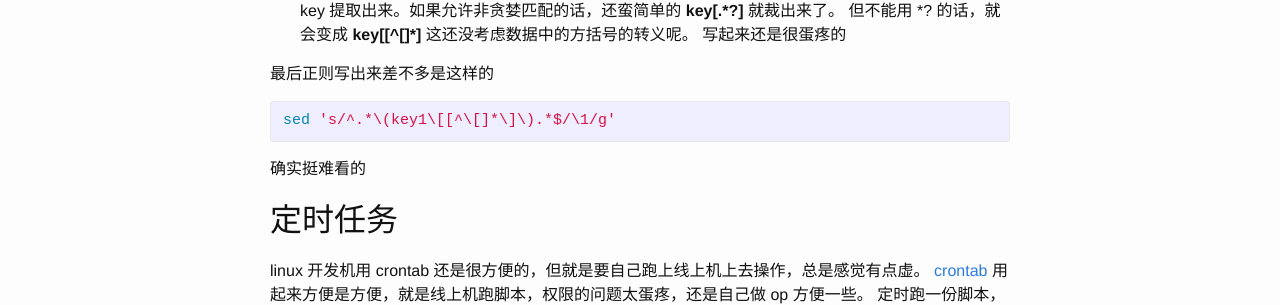
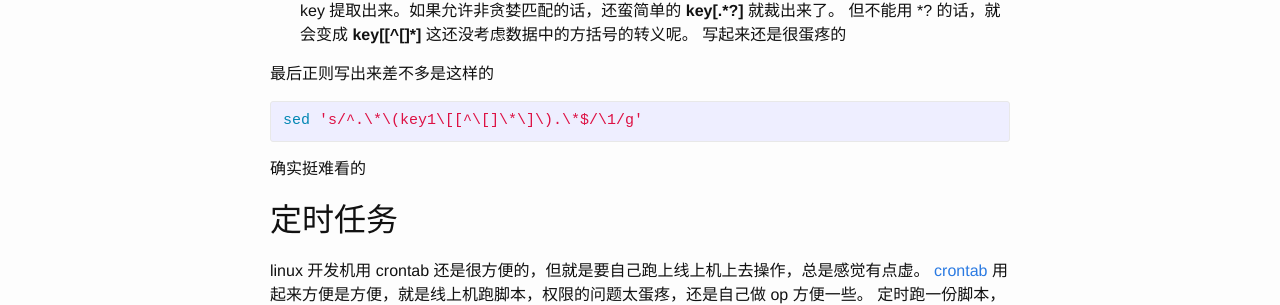
Before and after one commit to Crazydogs/Crazydogs.github.io, a Jekyll site: the page built from _posts/2016-11-04-日志回收shell脚本.markdown, in a window 1280 px wide. Shown: the part 759-1064 px from the top of the page. Built offline with Jekyll 4.4.1, drawn with Linux system fonts in a browser that asks for light colours.

```diff
--- a/_posts/2016-11-04-日志回收shell脚本.markdown
+++ b/_posts/2016-11-04-日志回收shell脚本.markdown
@@ -38,7 +38,7 @@ key 提取出来。如果允许非贪婪匹配的话，还蛮简单的 **key\[.\
 
 最后正则写出来差不多是这样的
 {% highlight shell %}
-sed 's/^.*\(key1\[[^\[]*\]\).*$/\1/g'
+sed 's/^.\*\(key1\[[^\[]\*\]\).\*$/\1/g'
 {% endhighlight %}
 确实挺难看的
 
```
